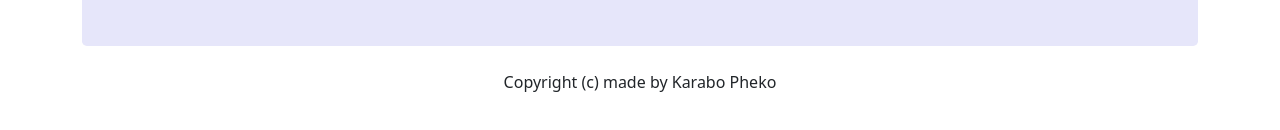
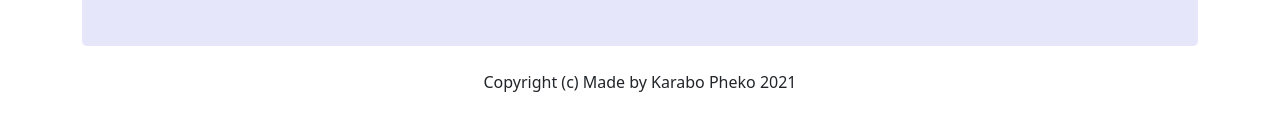
Before and after one commit to PhekoK/Online-Test-Application-Project, an Angular app: page /login in a window 1280 px wide. Shown: the part 568-698 px from the top of the page. Built offline with nearby package versions, Linux system fonts and the light colour scheme.

Commit message:
changed UI

```diff
--- a/src/app/main/main.component.css
+++ b/src/app/main/main.component.css
@@ -0,0 +1,3 @@
+#footer{
+    background-color: black;
+}
--- a/src/app/main/main.component.html
+++ b/src/app/main/main.component.html
@@ -59,7 +59,7 @@
 <div>
   <div>
     <div class="footer text-center">
-      Copyright (c) made by Karabo Pheko
+      Copyright (c) Made by Karabo Pheko 2021
     </div>
   </div>
 </div>
--- a/src/app/quiz/quiz.component.html
+++ b/src/app/quiz/quiz.component.html
@@ -72,11 +72,11 @@
                         {{Option.name}}
                     </div>
                 </div>
-                <div class="p-1 m-2 alert {{ isCorrect (question) == 'correct' ? 'alert-success' : 'alert-danger'}}">
+                <div class="p-1 m-2 alert {{ isCorrect (question) == 'correct' ? 'alert-warning' : 'alert-danger'}}">
                     Your answer is {{isCorrect(question)}} . </div>
             </div>
         </div>
-        <h3 class="alert alert-info text-center">You may close this window.</h3>
+        <h3 class="alert alert-light text-center">Close this window.</h3>
     </div>
     <hr />
     <div *ngIf="mode!='result' text-center">
```
